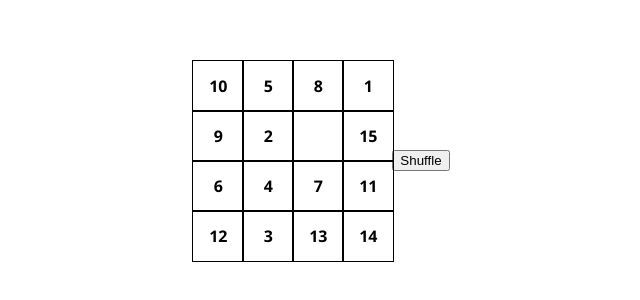
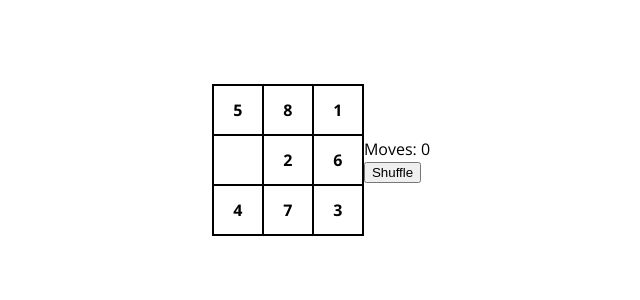
Before and after one commit to Hallonanton/react-puzzle, a Next.js app: page / in a window 1280 px wide. Shown: the part 248-548 px from the top of the page, without its empty margins (319-959 px from the left). Built offline with nearby package versions, Linux system fonts and the light colour scheme.

Commit message:
DEV: Controls in seperate component

```diff
--- /dev/null
+++ b/components/Controls.js
@@ -0,0 +1,20 @@
+import React, { Component } from 'react'
+import styled from '@emotion/styled'
+
+/*==============================================================================
+  # Styles
+==============================================================================*/
+
+
+/*==============================================================================
+  # Component
+==============================================================================*/
+
+const Controls = ({ moves, shuffle, buttonText }) => (
+	<div>
+		<div>Moves: {moves}</div>
+		<button onClick={shuffle}>{buttonText}</button>
+	</div>
+)
+
+export default Controls
--- a/components/Puzzle.js
+++ b/components/Puzzle.js
@@ -1,4 +1,4 @@
-import React, { Component, Fragment } from 'react'
+import React from 'react'
 import styled from '@emotion/styled'
 
 /*==============================================================================
@@ -7,6 +7,8 @@ import styled from '@emotion/styled'
 
 const PuzzleBody = styled('div')`
   position: relative;
+  border: 1px solid black;
+  background-color: white;
 `
 
 const PuzzlePiece = styled('div')`
@@ -17,136 +19,22 @@ const PuzzlePiece = styled('div')`
   width: 50px;
   height: 50px;
   border: 1px solid black;
+  background-color: white;
   font-weight: 700;
+  transition: all 250ms ease;
+  box-sizing: border-box;
+  z-index: 2;
+
+  &.empty {
+    z-index: 1;
+  }
 `
 
-
 /*==============================================================================
-  # Componet
+  # Component
 ==============================================================================*/
 
-class Puzzle extends Component {
-
-  componentDidMount() {
-    this.createPices()
-  }
-
-  state = {
-    rows: 4,
-    columns: 4,
-    pieces: [],
-    emptyPiece: null
-  }
-
-  createPices = () => {
-    const { rows, columns } = this.state
-    const totalPices = rows*columns
-    let pieces = []
-
-    // Set text and value for each piece
-    for ( let i = 0; i < totalPices; i++ ) {
-      const empty = i === totalPices-1
-      pieces[i] = {
-        value: i+1,
-        text: empty ? "" : i+1
-      }
-    }
-
-    // Save the pieces and shuffle them
-    this.setState({
-      pieces: pieces,
-      emptyPiece: pieces[totalPices-1]
-    }, () => this.shufflePieces())
-  }
-
-  switchPlace = (item, emptyPiece) => {
-    const { pieces } = this.state
-    let itemIndex = null
-    let emptyIndex = null
-
-    pieces.forEach((piece, i) => {
-      if ( piece.text === item.text ) {
-        itemIndex = i
-      } else if ( piece.text === emptyPiece.text ) {
-        emptyIndex = i
-      }
-    })
-
-    let updatedPieces = pieces
-    let updatedEmptyPiece = Object.assign(emptyPiece, this.getPosition(itemIndex))
-    updatedPieces[itemIndex] = updatedEmptyPiece
-    updatedPieces[emptyIndex] = Object.assign(item, this.getPosition(emptyIndex))
-
-    this.setState({
-      pieces: updatedPieces,
-      emptyPiece: updatedEmptyPiece
-    })
-  }
-
-
-  /*
-   * Event handlers
-   */
-
-  shufflePieces = () => {
-    const { pieces } = this.state
-    let shuffledPices = this.shuffleArray(pieces)
-
-    // Make sure that the shuffled array is not the correct solution
-    while ( this.checkCorrectOrder(shuffledPices) ) {
-      shuffledPices = this.shuffleArray(pieces)
-    }
-
-    // Save position to each piece, this will be used to calculate if the piece is neighbouring the empty piece
-    shuffledPices = shuffledPices.map((piece, i) => Object.assign(piece, this.getPosition(i)))
-
-    this.setState({
-      pieces: shuffledPices,
-      emptyPiece: shuffledPices[shuffledPices.map(piece => piece.text).indexOf('')]
-    })
-  }
-
-  handlePieceClick = item => {
-    let { emptyPiece } = this.state
-
-    if ( this.areNeighbours(item, emptyPiece) ) {
-      this.switchPlace(item, emptyPiece)
-    }
-  }
-
-  /*
-   * Helper functions
-   */
-
-  areNeighbours = (item1, item2) => {
-    const neighboursX = Math.abs(item1.col - item2.col) === 1 && item1.row === item2.row
-    const neighboursY = Math.abs(item1.row - item2.row) === 1 && item1.col === item2.col
-    return neighboursX || neighboursY
-  }
-
-  getPosition = i => {
-    const { rows, columns} = this.state
-    return {
-      row: Math.ceil( (i+1)*(1/rows) ) - 1,
-      col: i - (columns * Math.floor( i*(1/columns) ) )
-    }
-  }
-
-  shuffleArray = array => array.sort(() => Math.random() - 0.5)
-
-  checkCorrectOrder = pieces => pieces.every((piece, i) => piece.value === i+1)
-
-
-  /*
-   * Render
-   */
-
-  render () {
-
-    const { rows, columns, pieces } = this.state
-
-    return (
-      <Fragment>
+const Puzzle = ({ rows, columns, pieces, onClick }) => (
 	<PuzzleBody style={{
 	  height: `${rows*50}px`,
 	  width: `${columns*50}px`
@@ -154,21 +42,18 @@ class Puzzle extends Component {
 	  {pieces && pieces.map((item, i) => (
 	      <PuzzlePiece
 	        key={item.value}
+	        className={item.text === '' ? 'empty': ''}
 	        style={{
 	          top: `${item.row*50}px`,
 	          left: `${item.col*50}px`
 	        }}
-                onClick={() => this.handlePieceClick(item)}
+	        onClick={() => onClick(item)}
 	      >
 	        {item.text}
 	      </PuzzlePiece>
 	    )
 	  )}
 	</PuzzleBody>
-        <button onClick={this.shufflePieces}>Shuffle</button>
-      </Fragment>
 )
-  }
-}
 
 export default Puzzle
--- /dev/null
+++ b/components/PuzzleHandler.js
@@ -0,0 +1,166 @@
+import React, { Component, Fragment } from 'react'
+import styled from '@emotion/styled'
+import Controls from './Controls'
+import Puzzle from './Puzzle'
+
+/*==============================================================================
+  # Styles
+==============================================================================*/
+
+
+/*==============================================================================
+  # Componet
+==============================================================================*/
+
+class PuzzleHandler extends Component {
+
+  componentDidMount() {
+    this.createPices()
+  }
+
+  state = {
+    rows: 3,
+    columns: 3,
+    pieces: [],
+    emptyPiece: null,
+    completed: false,
+    moves: 0
+  }
+
+  createPices = () => {
+    const { rows, columns } = this.state
+    const totalPices = rows*columns
+    let pieces = []
+
+    // Set text and value for each piece
+    for ( let i = 0; i < totalPices; i++ ) {
+      const empty = i === totalPices-1
+      pieces[i] = {
+        value: i+1,
+        text: empty ? "" : i+1
+      }
+    }
+
+    // Save the pieces and shuffle them
+    this.setState({
+      pieces: pieces,
+      emptyPiece: pieces[totalPices-1]
+    }, () => this.shufflePieces())
+  }
+
+  switchPlace = (item, emptyPiece) => {
+    const { pieces, moves } = this.state
+    let itemIndex = null
+    let emptyIndex = null
+
+    pieces.forEach((piece, i) => {
+      if ( piece.text === item.text ) {
+        itemIndex = i
+      } else if ( piece.text === emptyPiece.text ) {
+        emptyIndex = i
+      }
+    })
+
+    let updatedPieces = pieces
+    let updatedEmptyPiece = Object.assign(emptyPiece, this.getPosition(itemIndex))
+    updatedPieces[itemIndex] = updatedEmptyPiece
+    updatedPieces[emptyIndex] = Object.assign(item, this.getPosition(emptyIndex))
+
+    this.setState({
+      pieces: updatedPieces,
+      emptyPiece: updatedEmptyPiece,
+      moves: moves+1
+    }, () => {
+      if ( this.checkCorrectOrder(updatedPieces) ) {
+        this.sucess()
+      }
+    })
+  }
+
+  sucess = () => {
+    console.log('Sucess')
+  }
+
+
+  /*
+   * Event handlers
+   */
+
+  shufflePieces = () => {
+    const { pieces } = this.state
+    let shuffledPices = this.shuffleArray(pieces)
+
+    // Make sure that the shuffled array is not the correct solution
+    while ( this.checkCorrectOrder(shuffledPices) ) {
+      shuffledPices = this.shuffleArray(pieces)
+    }
+
+    // Save position to each piece, this will be used to calculate if the piece is neighbouring the empty piece
+    shuffledPices = shuffledPices.map((piece, i) => Object.assign(piece, this.getPosition(i)))
+
+    this.setState({
+      pieces: shuffledPices,
+      emptyPiece: shuffledPices[shuffledPices.map(piece => piece.text).indexOf('')],
+      completed: false,
+      moves: 0
+    })
+  }
+
+  handlePieceClick = item => {
+    let { emptyPiece } = this.state
+
+    if ( this.areNeighbours(item, emptyPiece) ) {
+      this.switchPlace(item, emptyPiece)
+    }
+  }
+
+  /*
+   * Helper functions
+   */
+
+  areNeighbours = (item1, item2) => {
+    const neighboursX = Math.abs(item1.col - item2.col) === 1 && item1.row === item2.row
+    const neighboursY = Math.abs(item1.row - item2.row) === 1 && item1.col === item2.col
+    return neighboursX || neighboursY
+  }
+
+  getPosition = i => {
+    const { rows, columns} = this.state
+    return {
+      row: Math.ceil( (i+1)*(1/rows) ) - 1,
+      col: i - (columns * Math.floor( i*(1/columns) ) )
+    }
+  }
+
+  shuffleArray = array => array.sort(() => Math.random() - 0.5)
+
+  checkCorrectOrder = pieces => pieces.every((piece, i) => piece.value === i+1)
+
+
+  /*
+   * Render
+   */
+
+  render () {
+
+    const { rows, columns, pieces, moves, completed } = this.state
+
+    return (
+      <Fragment>
+        <Puzzle
+          rows={rows}
+          columns={columns}
+          pieces={pieces}
+          onClick={item => this.handlePieceClick(item)}
+        />
+        <Controls
+          shuffle={this.shufflePieces}
+          moves={moves}
+          buttonText={completed ? 'Play again' : 'Shuffle'}
+        />
+      </Fragment>
+    )
+  }
+}
+
+export default PuzzleHandler
--- a/pages/index.js
+++ b/pages/index.js
@@ -1,10 +1,10 @@
 import Layout from '../layout/Layout'
-import Puzzle from '../components/Puzzle'
+import PuzzleHandler from '../components/PuzzleHandler'
 
 export default function Home() {
   return (
     <Layout>
-      <Puzzle />
+      <PuzzleHandler />
     </Layout>
   )
 }
```
Lines whose indentation alone changed are shown as unchanged.
